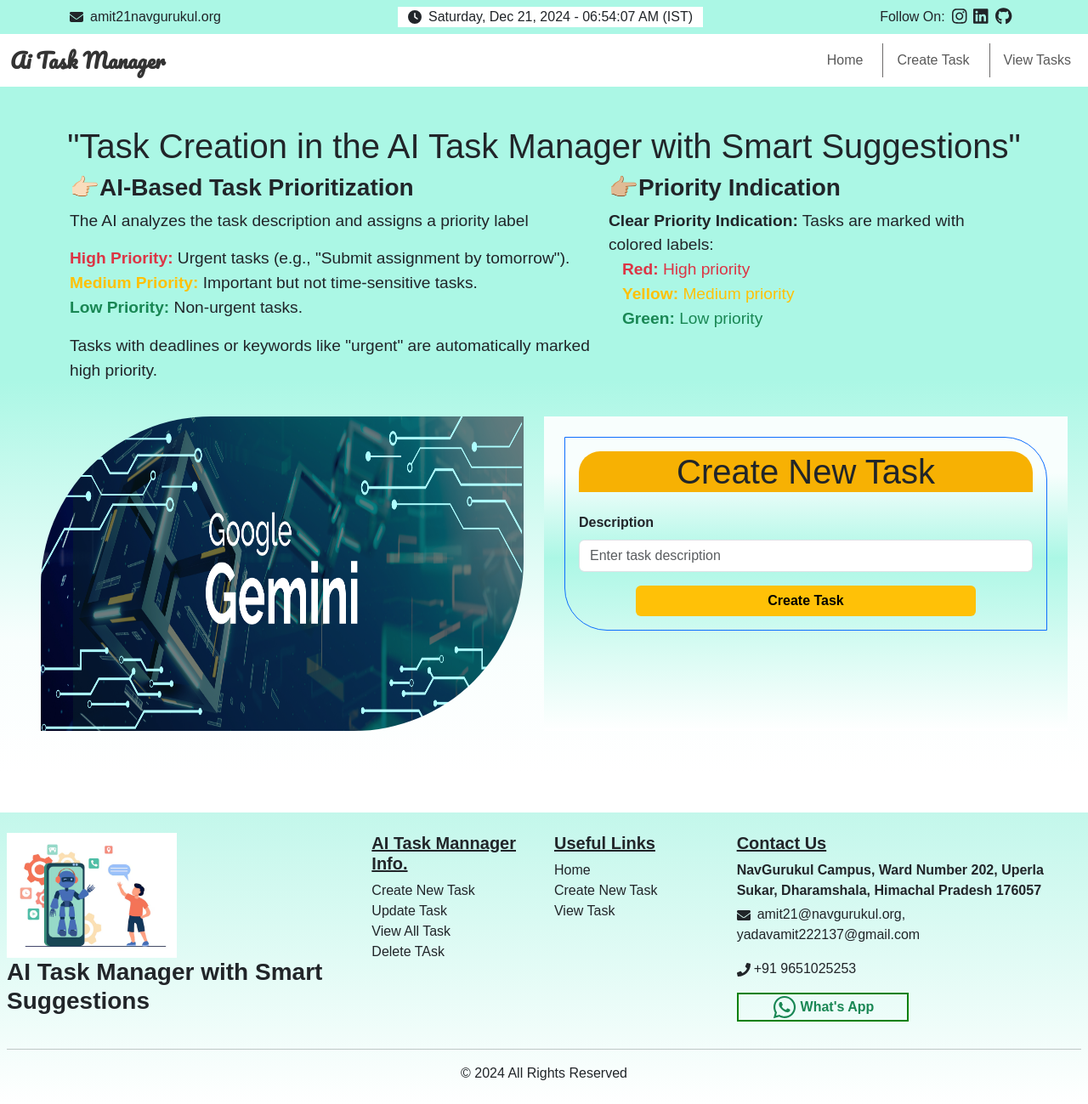
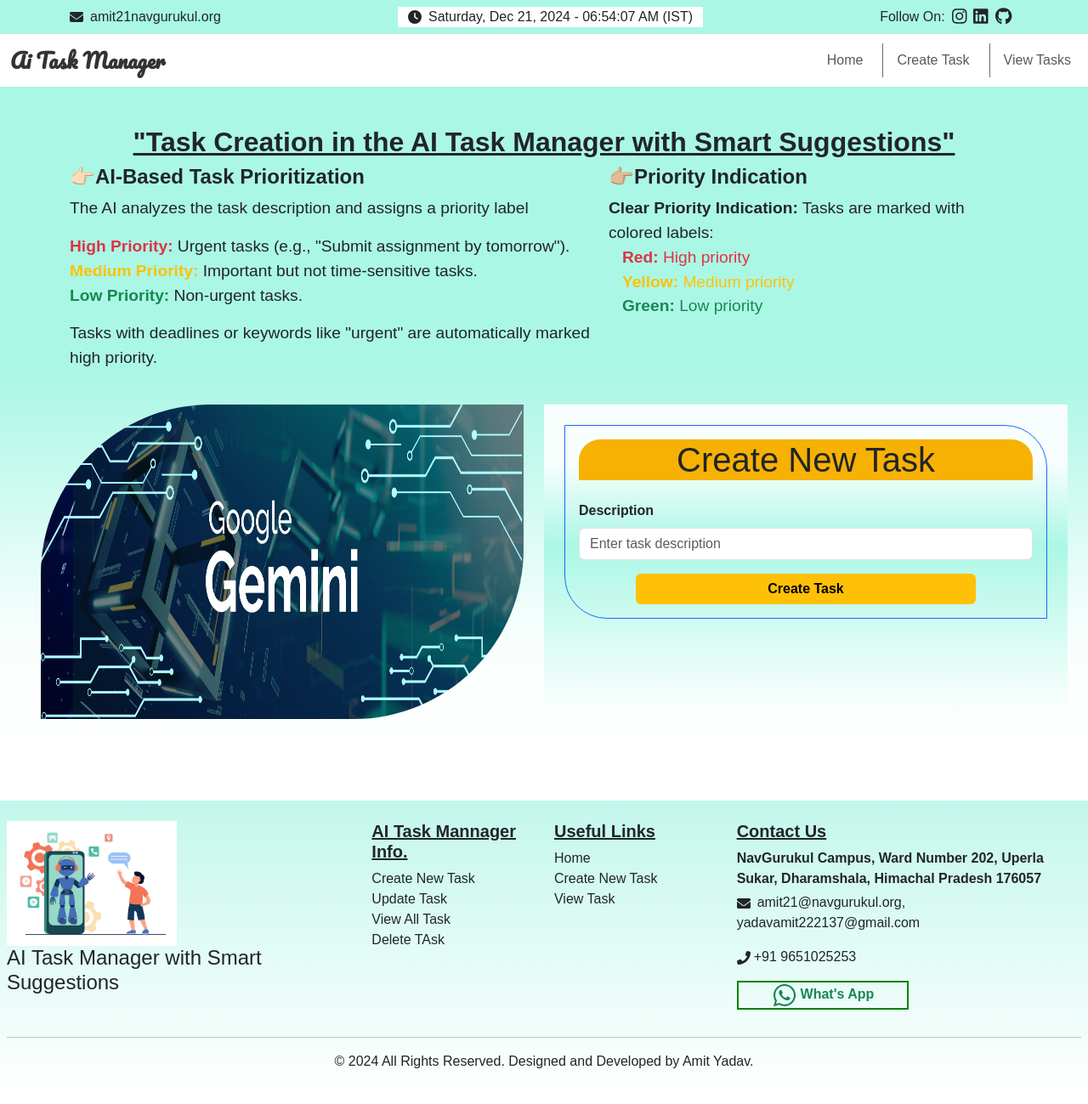
Before and after one commit to Amit-Yadav21/Samyarth-Project, a React (Vite) app in the folder Frontend/: page /create in a window 1280 px wide. Shown: the whole page at 85% size. Built offline with nearby package versions, Linux system fonts and the light colour scheme.

Commit message:
apply arial forn family

```diff
--- a/Frontend/src/App.css
+++ b/Frontend/src/App.css
@@ -2,7 +2,6 @@
     overflow-x: hidden;
     box-sizing: border-box;
     font-family:Arial, Helvetica, sans-serif;
-
 }
 
 @media (max-width: 425px) {
--- a/Frontend/src/Components/CreateTask/CreateTask.css
+++ b/Frontend/src/Components/CreateTask/CreateTask.css
@@ -21,8 +21,9 @@
     align-items: center;
 }
 
-.container-bg-color h1{
-    font-family:fantasy;
+.container-bg-color h2{
+    font-weight: bolder;
+    text-decoration: underline;
 }
 
 .custom-img {
--- a/Frontend/src/Components/CreateTask/CreateTask.jsx
+++ b/Frontend/src/Components/CreateTask/CreateTask.jsx
@@ -18,7 +18,7 @@
     try {
       const response = await axios.post('https://samyarth-project.vercel.app/api/create/task', { description });
       toast.success('Task created successfully!');
-      setTimeout(() => navigate('/viewtask'), 2000); // Navigate after showing success message
+      setTimeout(() => navigate('/viewtask'), 1000); // Navigate after showing success message
     } catch (error) {
       setError(error.response ? error.response.data.message : 'Error creating task');
       toast.error('Failed to create task!');
@@ -28,10 +28,10 @@
   return (
     <div className="container-fluid container-bg-color full-screen-height p-5" style={{ marginTop: '100px' }}>
       <ToastContainer />
-      <h1>"Task Creation in the AI Task Manager with Smart Suggestions"</h1>
+      <h2>"Task Creation in the AI Task Manager with Smart Suggestions"</h2>
       <div className="container d-flex flex-column flex-md-row">
         <div className="mb-4 text-font-size">
-          <h3 className='fw-bold'>👉🏻AI-Based Task Prioritization</h3>
+          <h4 className='fw-bold'>👉🏻AI-Based Task Prioritization</h4>
           <p>The AI analyzes the task description and assigns a priority label</p>
           <ul className="list-unstyled">
             <li>
@@ -51,7 +51,7 @@
 
         {/* Priority Section */}
         <div className='text-font-size'>
-          <h3 className='fw-bold'>👉🏼Priority Indication</h3>
+          <h4 className='fw-bold'>👉🏼Priority Indication</h4>
           <ul className="list-unstyled">
             <li>
               <strong>Clear Priority Indication:</strong> Tasks are marked with colored labels:
--- a/Frontend/src/Components/Footer/Footer.css
+++ b/Frontend/src/Components/Footer/Footer.css
@@ -6,14 +6,8 @@
 }
 .under-line-footer-text{
     text-decoration: underline;
-    /* font-family:Arial, Helvetica, sans-serif; */
 }
-/* .list-unstyled p,
-.list-unstyled li{
-    font-family:Arial, Helvetica, sans-serif;
-} */
 .Useful-Links li:hover{
-    /* width: 70%; */
     text-decoration: underline;
     background-color:azure;
 }
--- a/Frontend/src/Components/Footer/Footer.jsx
+++ b/Frontend/src/Components/Footer/Footer.jsx
@@ -16,7 +16,7 @@
                 {/* Left Section */}
                 <Col xs={12} md={4} className="mb-4 mb-md-0">
                     <img src={aiImage} alt="Task AI" style={{ width: "200px", marginRight: "10px" }} />
-                    <h3 className="fw-bold">AI Task Manager with Smart Suggestions</h3>
+                    <h4>AI Task Manager with Smart Suggestions</h4>
                 </Col>
 
                 {/* Airports */}
@@ -68,7 +68,7 @@
             <Row>
                 <Col className="text-center">
                     <p className="mb-0">
-                        &copy; {new Date().getFullYear()} All Rights Reserved
+                        &copy; {new Date().getFullYear()} All Rights Reserved. Designed and Developed by Amit Yadav.
                     </p>
                 </Col>
             </Row>
--- a/Frontend/src/Components/Home/FirstSection.css
+++ b/Frontend/src/Components/Home/FirstSection.css
@@ -4,8 +4,7 @@
 }
 
 .bg-color-home-2nd-section h1 {
-    font-family: 'Franklin Gothic Medium', 'Arial Narrow', Arial, sans-serif;
-    font-size: 3rem;
+    font-weight: bolder;
 }
 
 .bg-color-home-2nd-section h5 {
@@ -27,7 +26,6 @@
     white-space: nowrap;
     font-size: 1.5rem;
     font-weight: bold;
-    /* color: #007bff; */
     animation: move-left-to-right 25s linear infinite;
 }
 
--- a/Frontend/src/Components/HomeSection/SecondSection/SecondSection.css
+++ b/Frontend/src/Components/HomeSection/SecondSection/SecondSection.css
@@ -1,9 +1,5 @@
-/* .bg-color-home-banner{
-    background: linear-gradient(180deg, rgb(195, 247, 235) 0%, rgba(255, 255, 255, 1) 100%, rgba(37, 37, 37, 1) 100%);
-} */
-.bg-color-home-banner h1{
-    font-family:'Franklin Gothic Medium', 'Arial Narrow', Arial, sans-serif;
-    font-size:3rem;
+.bg-color-home-banner h2{
+    font-weight: bolder;
 }
 .bg-color-home-banner li{
     text-align: left;
--- a/Frontend/src/Components/HomeSection/SecondSection/SecondSection.jsx
+++ b/Frontend/src/Components/HomeSection/SecondSection/SecondSection.jsx
@@ -8,7 +8,7 @@
     <div>
       <div className="p-3 bg-color-home-banner">
         <div className="col-md-12 text-center">
-          <h1 className="mt-4 text-start">What is AI Task Manager with Smart Suggestions ?</h1>
+          <h2 className="mt-4 text-start">What is AI Task Manager with Smart Suggestions ?</h2>
             <ul>
                 <li>👉 An AI Task Manager with Smart Suggestions is a tool that uses artificial intelligence to help people manage their tasks, schedules, and priorities more easily. Its main feature is providing helpful suggestions to make task management simpler and more efficient.</li>
                 <li>👉🏻 Using Gemini AI for an AI Task Manager with Smart Suggestions can enhance the application with advanced generative AI capabilities.</li>
```
